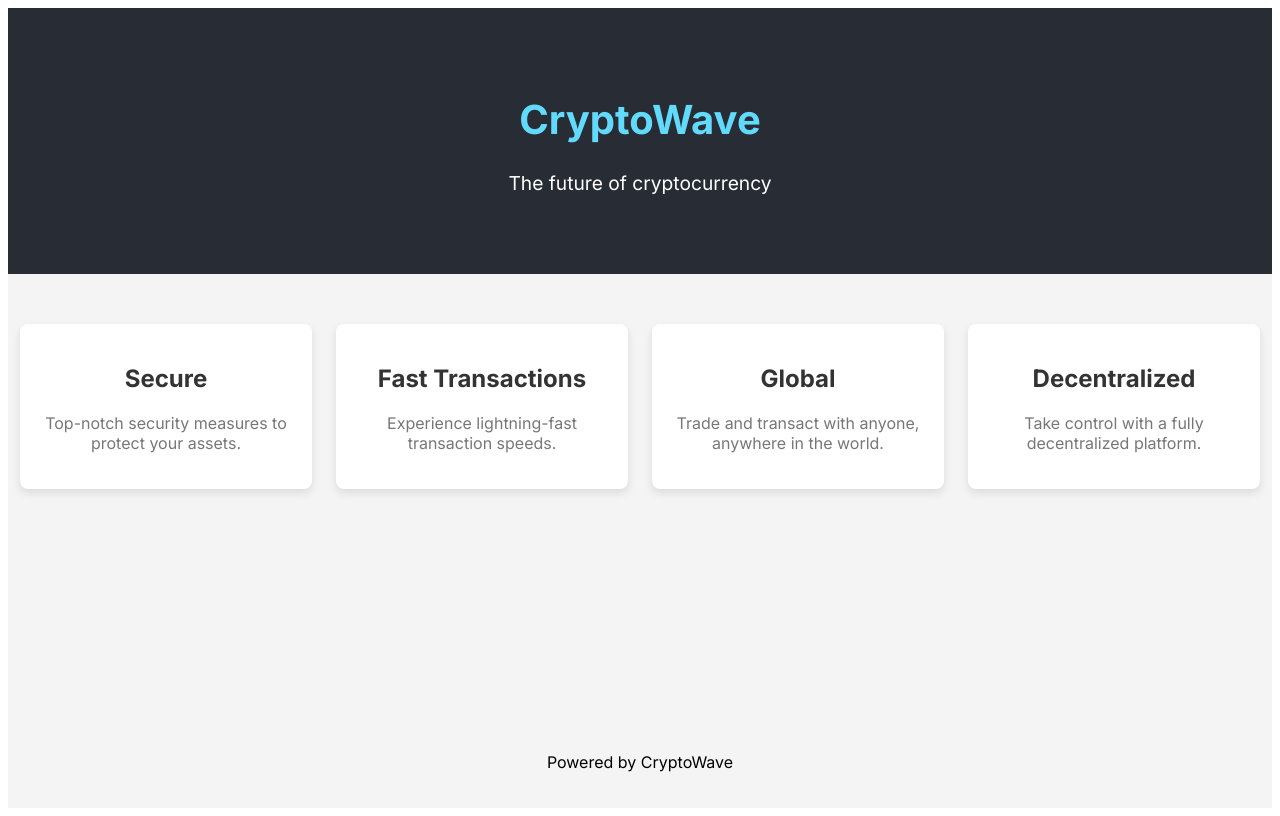
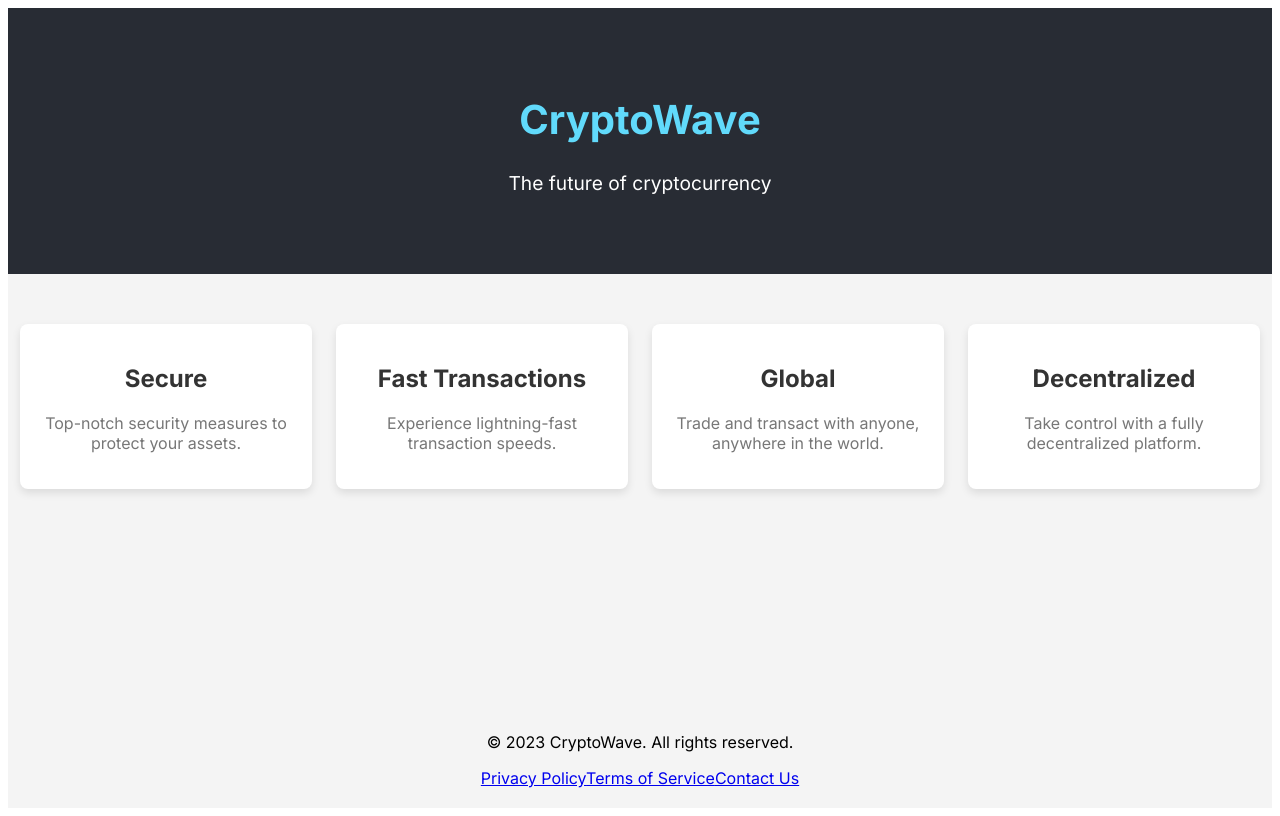
Before and after one commit to PeterdQuinn/my-crypto-land, a Next.js app: page / in a window 1280 px wide. Built offline with nearby package versions, Linux system fonts and the light colour scheme.

Commit message:
update footer, add more testimonails

```diff
--- a/app/page.js
+++ b/app/page.js
@@ -28,9 +28,18 @@ export default function Page() {
           </div>
         </section>
       </main>
-      <footer className={styles.footer}>
-        <p>Powered by CryptoWave</p>
-      </footer>
+
+<footer className={styles.footer}>
+  <div className={styles.footerContent}>
+    <p>&copy; 2023 CryptoWave. All rights reserved.</p>
+    <div className={styles.footerLinks}>
+      <a href="#">Privacy Policy</a>
+      <a href="#">Terms of Service</a>
+      <a href="#">Contact Us</a>
+    </div>
+  </div>
+</footer>
+
     </div>
   );
 }
```
